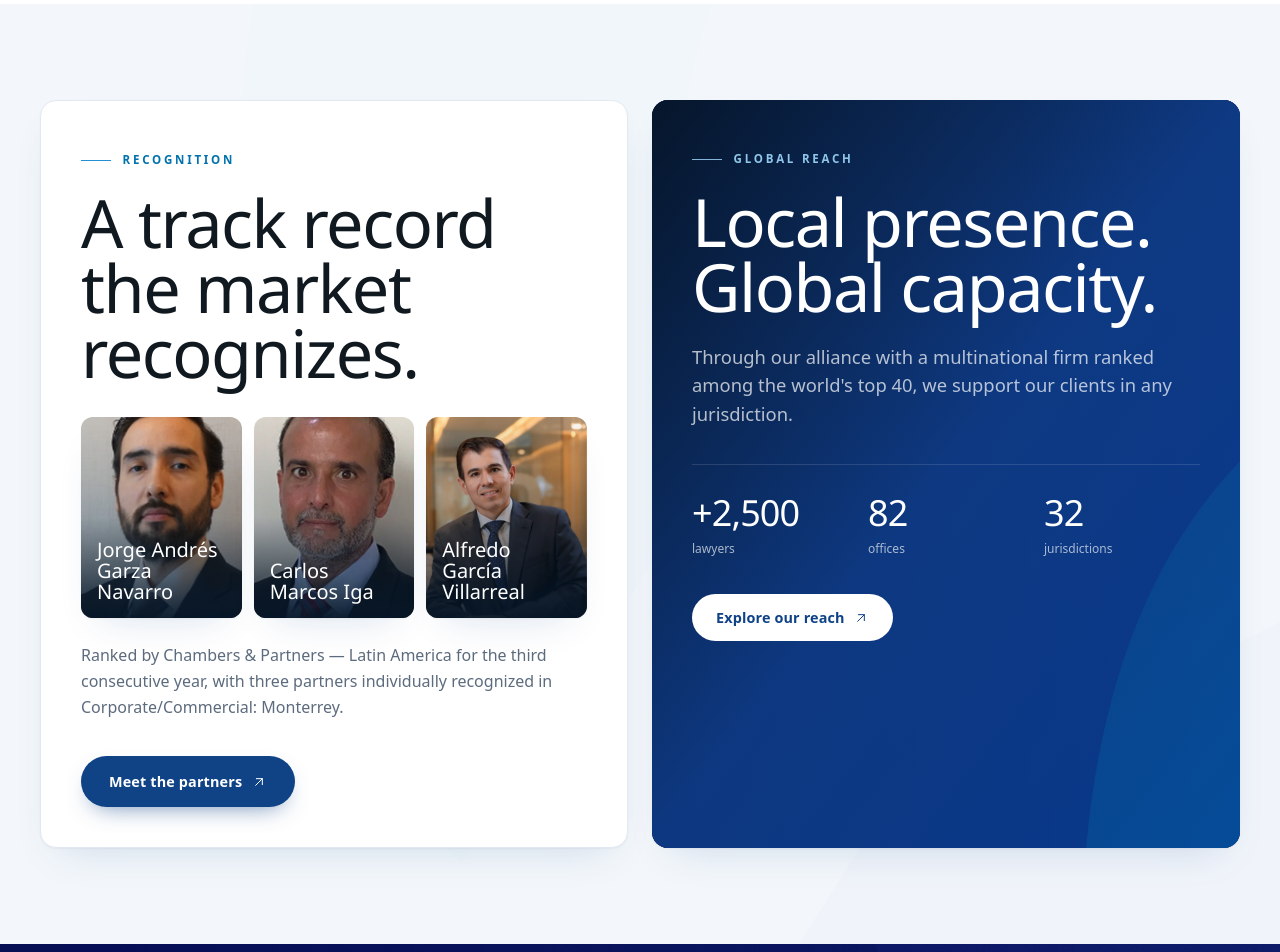
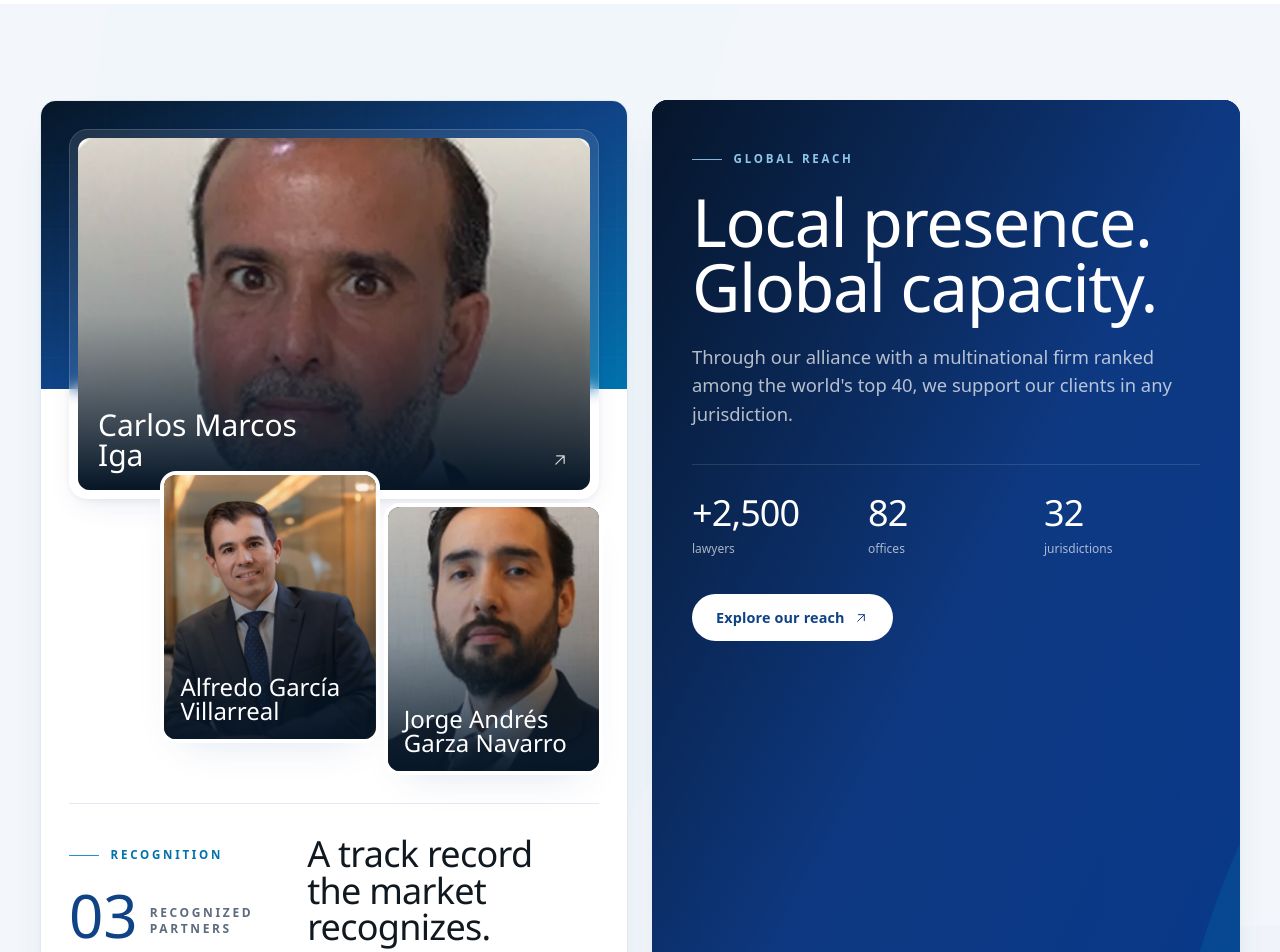
Before and after one commit to ia-satma/INTERVO-PAGE-2026, a Next.js app: page /en in a window 1280 px wide. Shown: the part 2360-3312 px from the top of the page. Built offline with nearby package versions, Linux system fonts and the light colour scheme; no server answers; the database is empty.

Commit message:
Refine home partner recognition section

```diff
--- a/src/app/[locale]/page.tsx
+++ b/src/app/[locale]/page.tsx
@@ -41,9 +41,11 @@ export default async function HomePage({ params }: { params: Promise<{ locale: s
   const loc = isLocale(locale) ? locale : "es";
   const [dict, siteConfig] = await Promise.all([getPublishedDictionary(loc), getPublishedSiteConfig()]);
   const t = dict.home;
-  const recognizedPartners = siteConfig.partners.filter(
-    (partner) => partner.visible !== false && RECOGNIZED_PARTNER_IDS.includes(partner.id),
-  );
+  const recognizedPartners = RECOGNIZED_PARTNER_IDS.flatMap((id) => {
+    const partner = siteConfig.partners.find((item) => item.visible !== false && item.id === id);
+    return partner ? [partner] : [];
+  });
+  const recognizedCountLabel = loc === "es" ? "Socios reconocidos" : "Recognized partners";
 
   return (
     <>
@@ -136,33 +138,82 @@ export default async function HomePage({ params }: { params: Promise<{ locale: s
         <div className="absolute inset-0 bg-mist/50" />
         <div className="container-x relative grid gap-6 py-20 md:py-24 lg:grid-cols-2">
           <Reveal>
-            <div className="h-full rounded-2xl border border-line bg-white p-8 shadow-card md:p-10">
-              <SectionHeading eyebrow={t.recognition.eyebrow} title={t.recognition.title} />
-              <div className="mt-8 grid grid-cols-3 gap-3">
-                {recognizedPartners.map((partner) => (
+            <div className="relative h-full overflow-hidden rounded-2xl border border-line bg-white shadow-card">
+              <div className="absolute inset-x-0 top-0 h-72 bg-gradient-to-br from-navy-950 via-navy to-azure" />
+              <div className="absolute inset-x-0 top-0 h-72 bg-grid opacity-45" />
+              <div className="relative p-5 md:p-7">
+                <div className="rounded-[1.15rem] border border-white/15 bg-white/10 p-2 shadow-soft backdrop-blur-sm">
+                  <Link
+                    href={resolveNavigationLink(siteConfig, loc, "socios", recognizedPartners[0]?.id)}
+                    className="group relative block aspect-[16/11] overflow-hidden rounded-xl bg-navy-950"
+                    aria-label={recognizedPartners[0]?.name}
+                  >
+                    {recognizedPartners[0] && (
+                      <Image
+                        src={asset(recognizedPartners[0].photo)}
+                        alt={recognizedPartners[0].name}
+                        fill
+                        sizes="(min-width: 1024px) 36vw, 100vw"
+                        className="object-cover object-top transition-transform duration-700 ease-out group-hover:scale-105"
+                      />
+                    )}
+                    <div className="absolute inset-0 bg-gradient-to-t from-navy-950 via-navy-950/28 to-transparent" />
+                    <div className="absolute inset-x-0 bottom-0 flex items-end justify-between gap-4 p-5">
+                      <span className="max-w-[14rem] font-serif text-2xl font-medium leading-none text-white md:text-3xl">
+                        {recognizedPartners[0]?.name}
+                      </span>
+                      <ArrowUpRight className="h-5 w-5 shrink-0 text-white/80 transition-transform duration-500 group-hover:-translate-y-1 group-hover:translate-x-1" />
+                    </div>
+                  </Link>
+                </div>
+
+                <div className="-mt-6 ml-auto grid w-[88%] grid-cols-2 gap-3 md:w-[82%]">
+                  {recognizedPartners.slice(1).map((partner, index) => (
                     <Link
                       key={partner.name}
                       href={resolveNavigationLink(siteConfig, loc, "socios", partner.id)}
-                    className="group relative aspect-[4/5] overflow-hidden rounded-xl bg-mist shadow-card"
+                      className={`group relative aspect-[4/5] overflow-hidden rounded-xl bg-navy-950 shadow-card ring-4 ring-white ${index === 1 ? "mt-8" : ""}`}
                       aria-label={partner.name}
                     >
                       <Image
                         src={asset(partner.photo)}
                         alt={partner.name}
                         fill
-                      sizes="(min-width: 1024px) 13vw, 30vw"
+                        sizes="(min-width: 1024px) 16vw, 44vw"
                         className="object-cover object-top transition-transform duration-700 ease-out group-hover:scale-105"
                       />
-                    <div className="absolute inset-0 bg-gradient-to-t from-navy-950/95 via-navy-950/20 to-transparent" />
+                      <div className="absolute inset-0 bg-gradient-to-t from-navy-950/96 via-navy-950/25 to-transparent" />
                       <div className="absolute inset-x-0 bottom-0 p-4">
-                      <span className="block font-serif text-[1.05rem] font-medium leading-[1.05] text-white md:text-xl">
+                        <span className="block font-serif text-xl font-medium leading-none text-white md:text-2xl">
                           {partner.name}
                         </span>
                       </div>
                     </Link>
                   ))}
                 </div>
-              <p className="mt-6 text-[1rem] leading-relaxed text-muted">{t.recognition.lead}</p>
+
+                <div className="mt-8 grid gap-7 border-t border-line pt-8 md:grid-cols-[0.72fr_1fr] md:items-start">
+                  <div>
+                    <span className="eyebrow">{t.recognition.eyebrow}</span>
+                    <div className="mt-5 flex items-end gap-3">
+                      <span className="font-serif text-6xl leading-none text-navy">03</span>
+                      <span className="pb-2 text-xs font-semibold uppercase tracking-[0.22em] text-muted">
+                        {recognizedCountLabel}
+                      </span>
+                    </div>
+                  </div>
+                  <div>
+                    <h2 className="font-serif text-3xl leading-[1.02] text-ink md:text-4xl">
+                      {t.recognition.title}
+                    </h2>
+                    <p className="mt-5 text-[1rem] leading-relaxed text-muted">{t.recognition.lead}</p>
+                    <Link href={resolveNavigationLink(siteConfig, loc, "socios")} className="btn btn-primary mt-7 w-fit !px-7 !py-3.5">
+                      {t.recognition.cta}
+                      <ArrowUpRight className="h-4 w-4" />
+                    </Link>
+                  </div>
+                </div>
+              </div>
               <ul className="sr-only">
                 {dict.firma.recognition.badges.map((b) => (
                   <li key={b.name} className="flex flex-wrap items-center gap-x-3 gap-y-2">
@@ -174,10 +225,6 @@ export default async function HomePage({ params }: { params: Promise<{ locale: s
                   </li>
                 ))}
               </ul>
-              <Link href={resolveNavigationLink(siteConfig, loc, "socios")} className="btn btn-primary mt-9 w-fit !px-7 !py-3.5">
-                {t.recognition.cta}
-                <ArrowUpRight className="h-4 w-4" />
-              </Link>
             </div>
           </Reveal>
 
```
Lines whose indentation alone changed are shown as unchanged.
